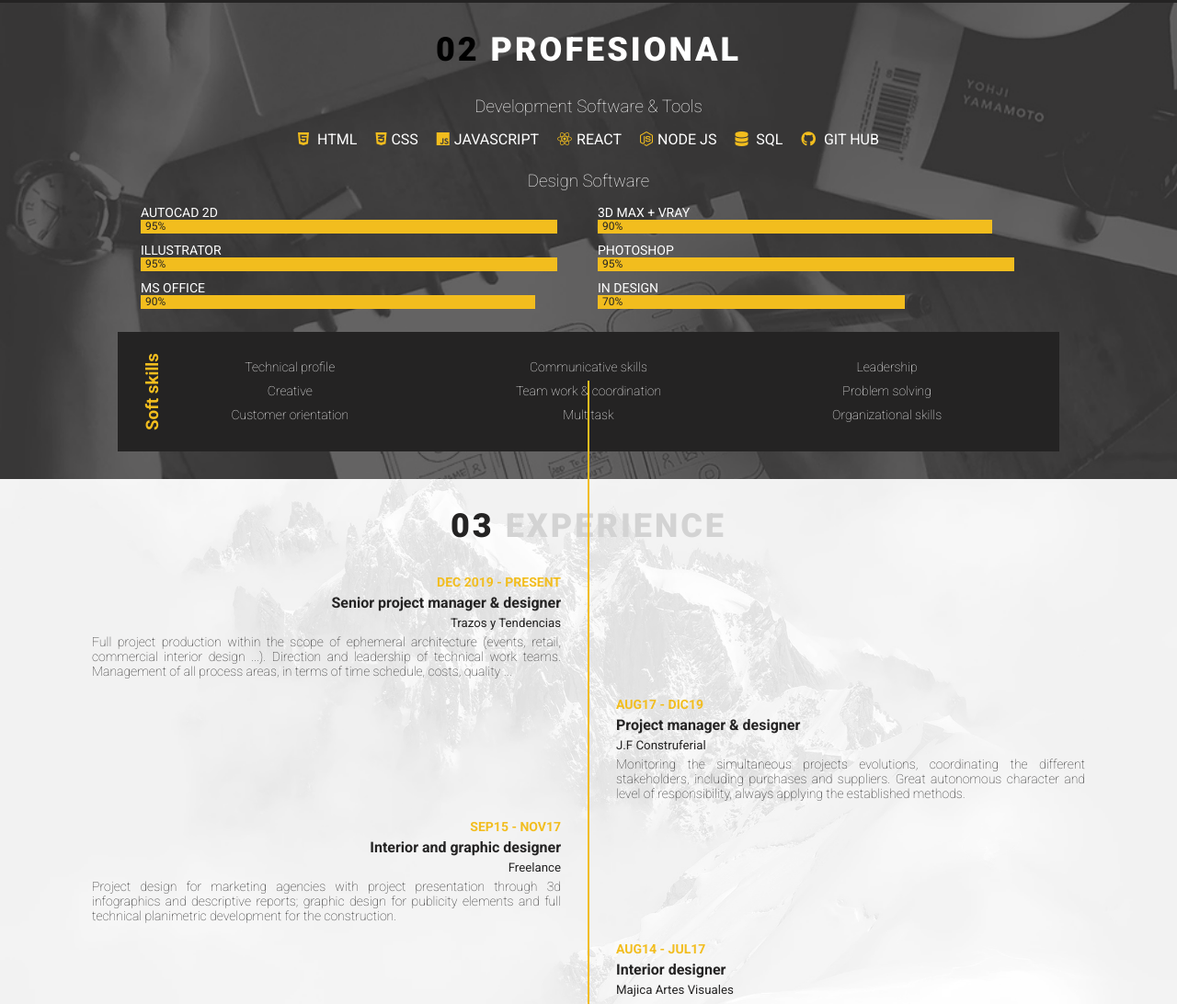
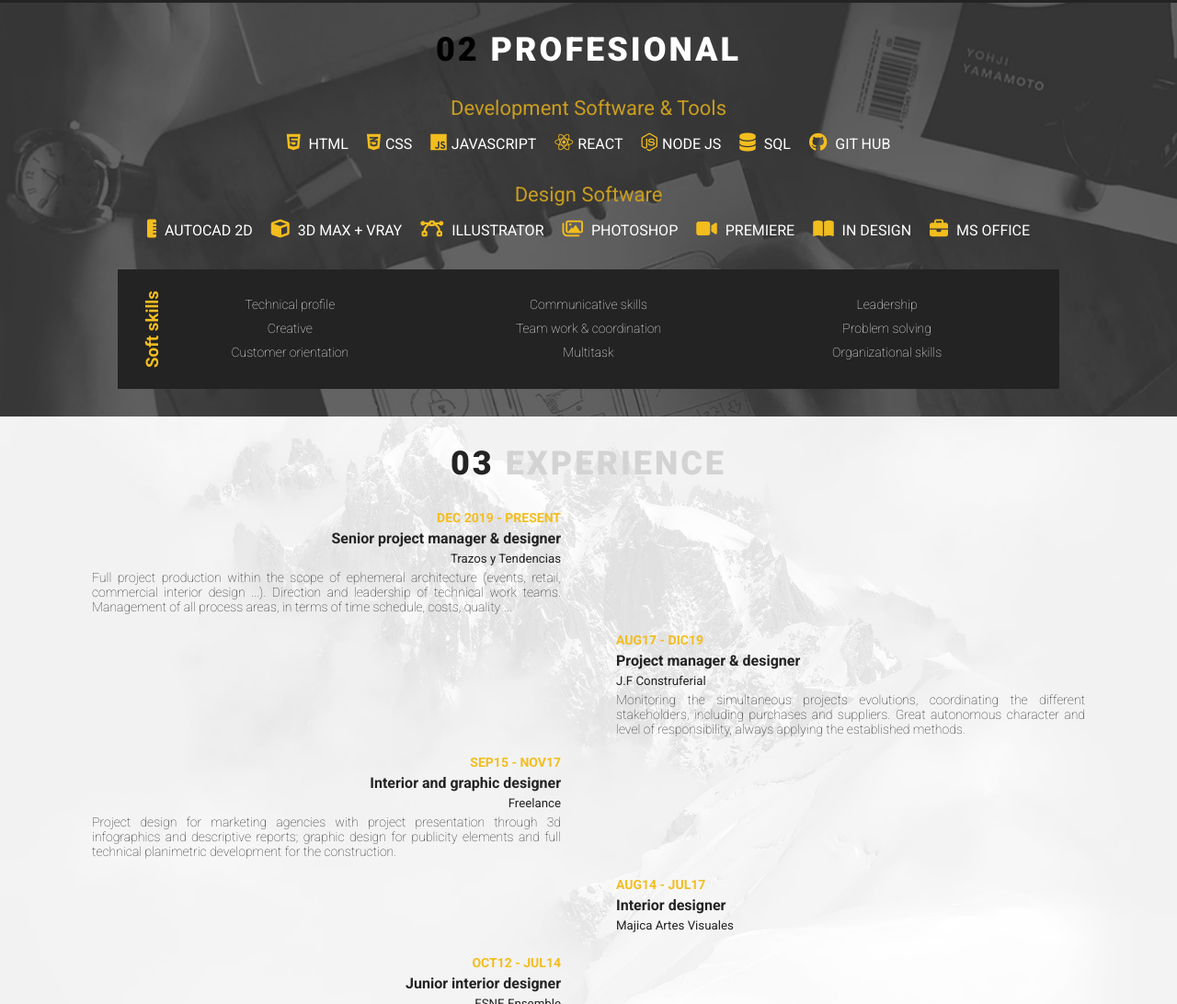
Before and after one commit to PatriciaLoboTejedor/Portfolio, a website: page docs/index.html in a window 1280 px wide. Shown: the part 1487-2579 px from the top of the page at 92% size. Drawn offline with Linux system fonts and the light colour scheme.

Commit message:
change styles

```diff
--- a/docs/index.html
+++ b/docs/index.html
@@ -174,28 +174,25 @@
             </h3>
             <ul class="main_sectionProfesional_designSoftware-list">
               <li class="main_sectionProfesional_designSoftware-list-element">
-                <p>AUTOCAD 2D</p>
-                <div class="line95">95%</div>
+                <i class="fas fa-ruler-vertical"></i> AUTOCAD 2D
               </li>
               <li class="main_sectionProfesional_designSoftware-list-element">
-                <p>3D MAX + VRAY</p>
-                <div class="line90">90%</div>
+                <i class="fas fa-cube"></i> 3D MAX + VRAY
               </li>
               <li class="main_sectionProfesional_designSoftware-list-element">
-                <p>ILLUSTRATOR</p>
-                <div class="line95">95%</div>
+                <i class="fas fa-bezier-curve"></i> ILLUSTRATOR
               </li>
               <li class="main_sectionProfesional_designSoftware-list-element">
-                <p>PHOTOSHOP</p>
-                <div class="line95">95%</div>
+                <i class="far fa-images"></i> PHOTOSHOP
               </li>
               <li class="main_sectionProfesional_designSoftware-list-element">
-                <p>MS OFFICE</p>
-                <div class="line90">90%</div>
+                <i class="fas fa-video"></i> PREMIERE
               </li>
               <li class="main_sectionProfesional_designSoftware-list-element">
-                <p>IN DESIGN</p>
-                <div class="line70">70%</div>
+                <i class="fas fa-book-open"></i> IN DESIGN
+              </li>
+              <li class="main_sectionProfesional_designSoftware-list-element">
+                <i class="fas fa-briefcase"></i> MS OFFICE
               </li>
             </ul>
           </article>
--- a/src/scss/layout/_experience.scss
+++ b/src/scss/layout/_experience.scss
@@ -21,15 +21,15 @@
       padding: 30px;
     }
   }
-  &_line {
+  /*&_line {
     @include tablet {
       border: solid 1px $color-yellow-light;
       position: absolute;
       left: 50%;
       width: 100%;
-      /*transform: rotate(90deg);*/
+      transform: rotate(90deg);
     }
-  }
+  }*/
   &_list {
     &-element {
       &:nth-child(even) {
--- a/src/scss/layout/_photo.scss
+++ b/src/scss/layout/_photo.scss
@@ -11,7 +11,7 @@
   }
   @include desktop {
     background-image: url("./../images/headerPhoto.jpg");
-    padding: 160px 90px;
+    padding: 100px 100px;
   }
 
   scroll-margin-top: 50px;
@@ -24,6 +24,7 @@
     }
     @include desktop {
       width: 45%;
+      max-width: 1280px;
     }
     &-title {
       font-size: 30px;
@@ -41,7 +42,7 @@
         line-height: 100px;
         font-weight: 900;
 
-        padding-bottom: 80px;
+        padding-bottom: 60px;
       }
     }
     &-subtitle {
@@ -54,9 +55,9 @@
       @include tablet {
         font-size: 24px;
         line-height: 40px;
-        letter-spacing: 6px;
+        letter-spacing: 5px;
 
-        padding-bottom: 80px;
+        padding-bottom: 60px;
       }
     }
     &-description {
@@ -67,11 +68,11 @@
       width: 90%;
       @include tablet {
         font-size: 14px;
-        letter-spacing: 2px;
+        letter-spacing: 1.5px;
       }
       @include desktop {
         font-size: 18px;
-        letter-spacing: 3px;
+        letter-spacing: 2px;
       }
     }
   }
--- a/src/scss/layout/_profesional.scss
+++ b/src/scss/layout/_profesional.scss
@@ -25,16 +25,21 @@
       color: black;
     }
   }
-  &_developmentSoftware {
-    margin-bottom: 20px;
+  &_developmentSoftware,
+  &_designSoftware {
+    margin-bottom: 25px;
     @include tablet {
       width: 80vw;
       font-size: 1rem;
     }
     &-title {
       text-align: center;
-      font-weight: lighter;
+      font-weight: 400;
+      color: $color-yellow-dark;
       padding-bottom: 10px;
+      @include tablet {
+        font-size: 22px;
+      }
     }
     &-list {
       padding: 0px 15px 0px 15px;
@@ -45,15 +50,20 @@
       &-element {
         padding: 5px 10px;
         text-align: center;
+        font-family: $font-thin;
+        font-weight: 400;
 
         i {
           padding-right: 5px;
           color: $color-yellow-light;
+          @include tablet {
+            font-size: 20px;
+          }
         }
       }
     }
   }
-  &_designSoftware {
+  /*&_designSoftware {
     @include tablet {
       width: 80vw;
       font-size: 1rem;
@@ -89,7 +99,7 @@
         }
       }
     }
-  }
+  }*/
   &_skills {
     background-color: $color-grey-dark;
     padding: 15px;
```
Also changed, not shown: src/html/partials/sectionProfesional.html (+9 -12 lines), docs/assets/css/main.css.
